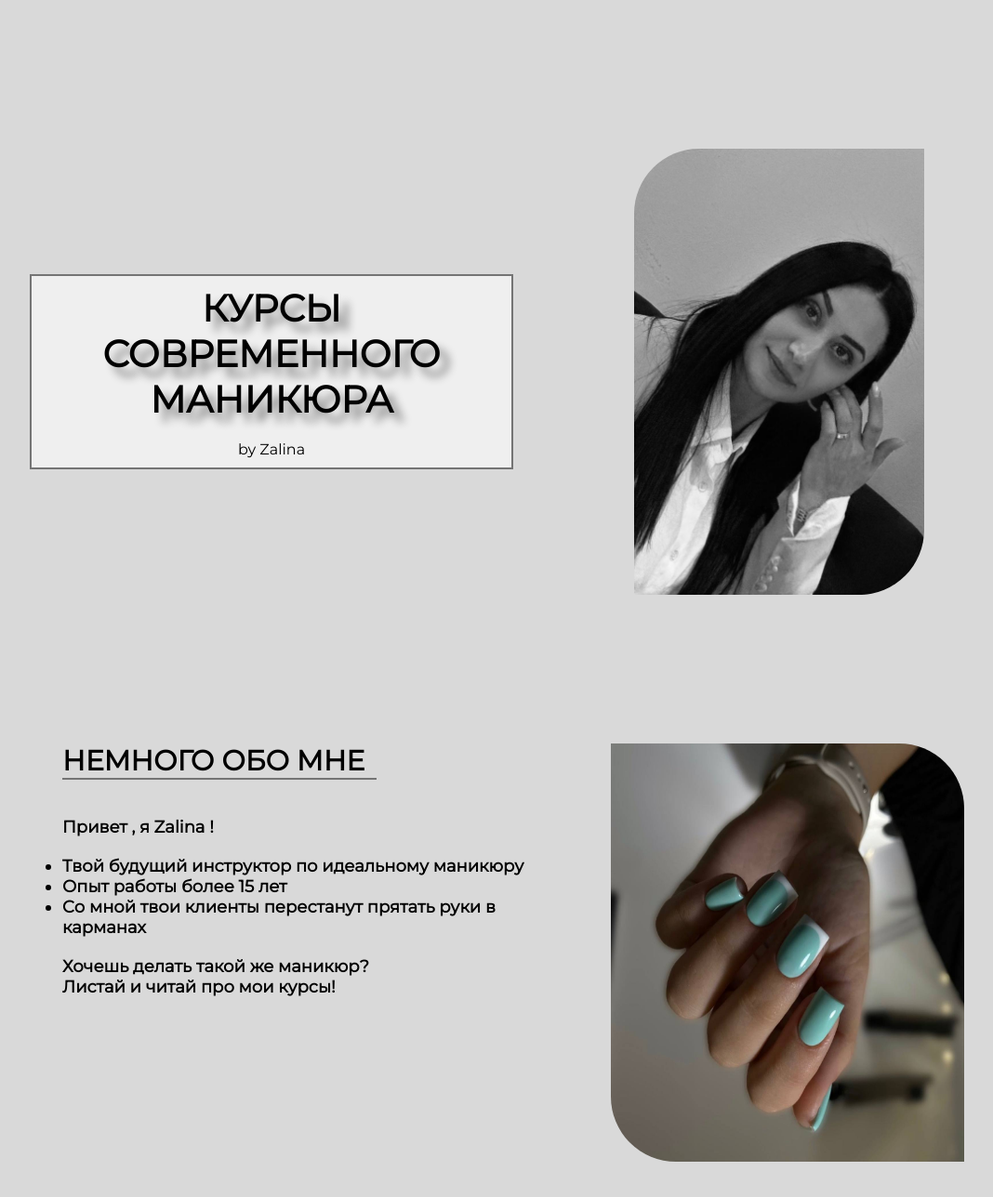
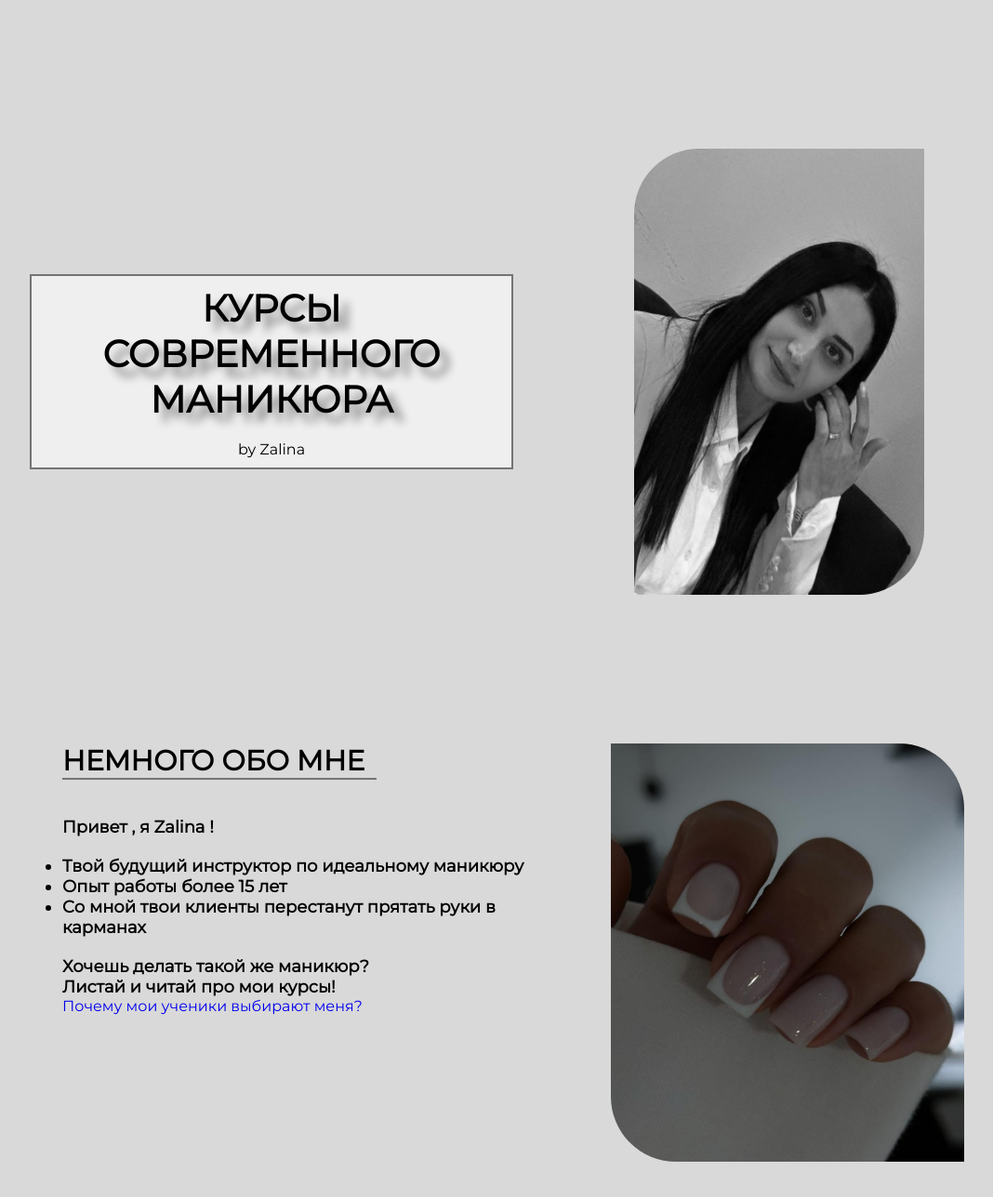
Before and after one commit to MartNadia/NailCoursesbyZaliNailsgithub.io, a plain HTML site: page index.html in a window 1280 px wide. Shown: the top 1288 px of the page at 93% size, without its empty margins (88-1156 px from the left). Drawn offline with Linux system fonts and the light colour scheme.

Commit message:
Update index.html

```diff
--- a/index.html
+++ b/index.html
@@ -19,7 +19,7 @@
                     </div>
                 </div>
                 <div class="header-right">
-                    <div class="header_photo"></div>
+                    <img class="header_photo" src="imges/rab_stol.jpeg"></img>
                 </div>
             </div>
         </div>
@@ -38,9 +38,10 @@
                     </ul>
                     <p class="intro_text">Хочешь делать такой же маникюр?<br>
                     Листай и читай про мои курсы!</p>
+                    <a class="intro_btn" href="index_why.html" target=»_blank»>Почему мои ученики выбирают меня?</a>
                 </div>
                 <div class="intro_right">
-                    <img class="intro_img" src="imges/courses.jpeg">
+                    <img class="intro_img" src="imges/U.jpeg">
                 </div>
             </div>
         </div>
```
